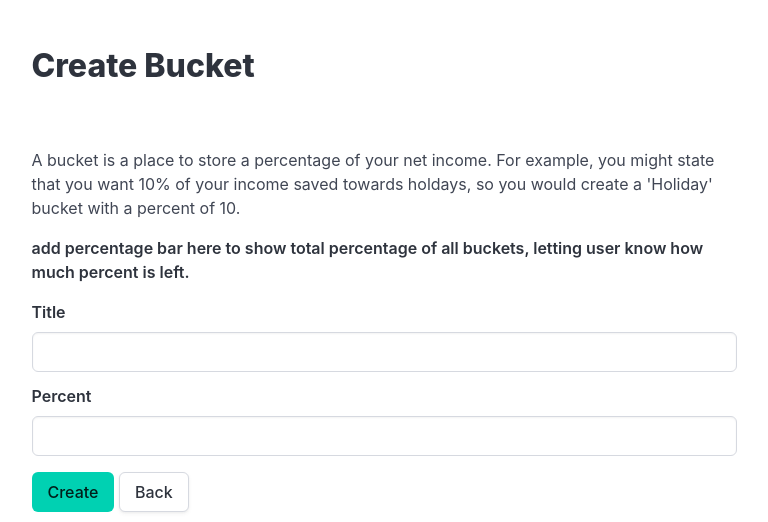
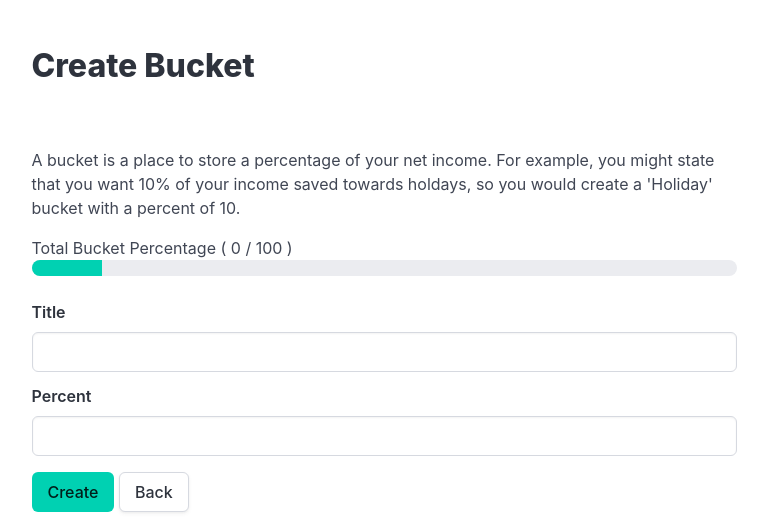
Before and after one commit to jakobfrederikson/BucketBudget, a Flask app: template bucketbudget/templates/budget/bucket_create.html in a window 1280 px wide. Shown: the part 56-578 px from the top of the page, without its empty margins (256-1024 px from the left). Run offline with Flask 3, Linux system fonts and the light colour scheme; the template is opened without the code that fills it: values that come from a table or form of the project are taken from there, others are empty; parts of the project's set-up code (start-up, migrations or seed data) failed here and were passed over; some libraries are stand-ins or nearby versions.

Commit message:
Add progress bar to bucket_create

```diff
--- a/bucketbudget/templates/budget/bucket_create.html
+++ b/bucketbudget/templates/budget/bucket_create.html
@@ -8,7 +8,10 @@
 
 <p>A bucket is a place to store a percentage of your net income. For example, you might state that you want 10% of your income saved towards holdays, so you would create a 'Holiday' bucket with a percent of 10.</p>
 
-<p><strong>add percentage bar here to show total percentage of all buckets, letting user know how much percent is left.</strong></p>
+
+ <label for="progress-bar">Total Bucket Percentage ( 0   / 100 )</label>
+<progress id="progress-bar" class="progress is-primary" value="10" max="100">
+</progress>
 
 {% from "_formhelpers.html" import render_field %}
   <form method="post">
```
